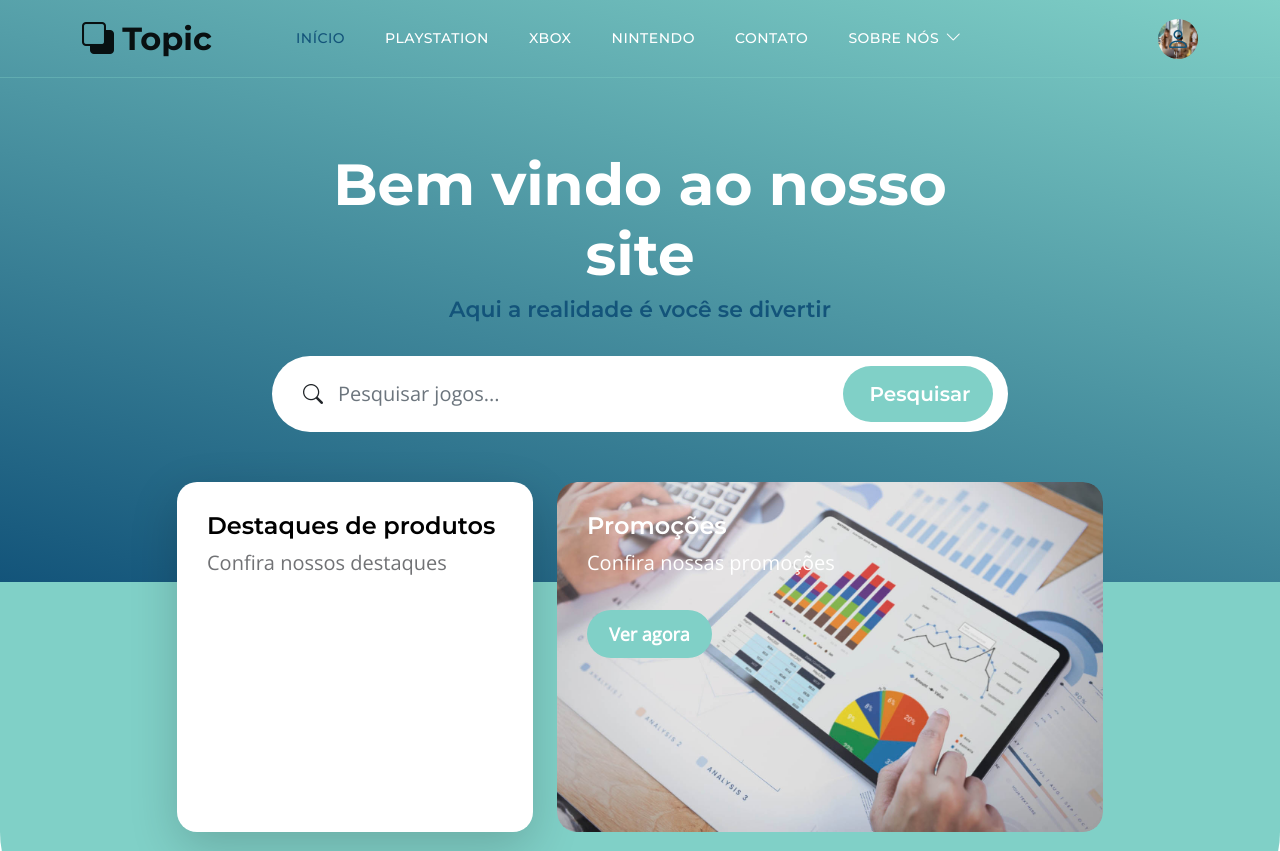
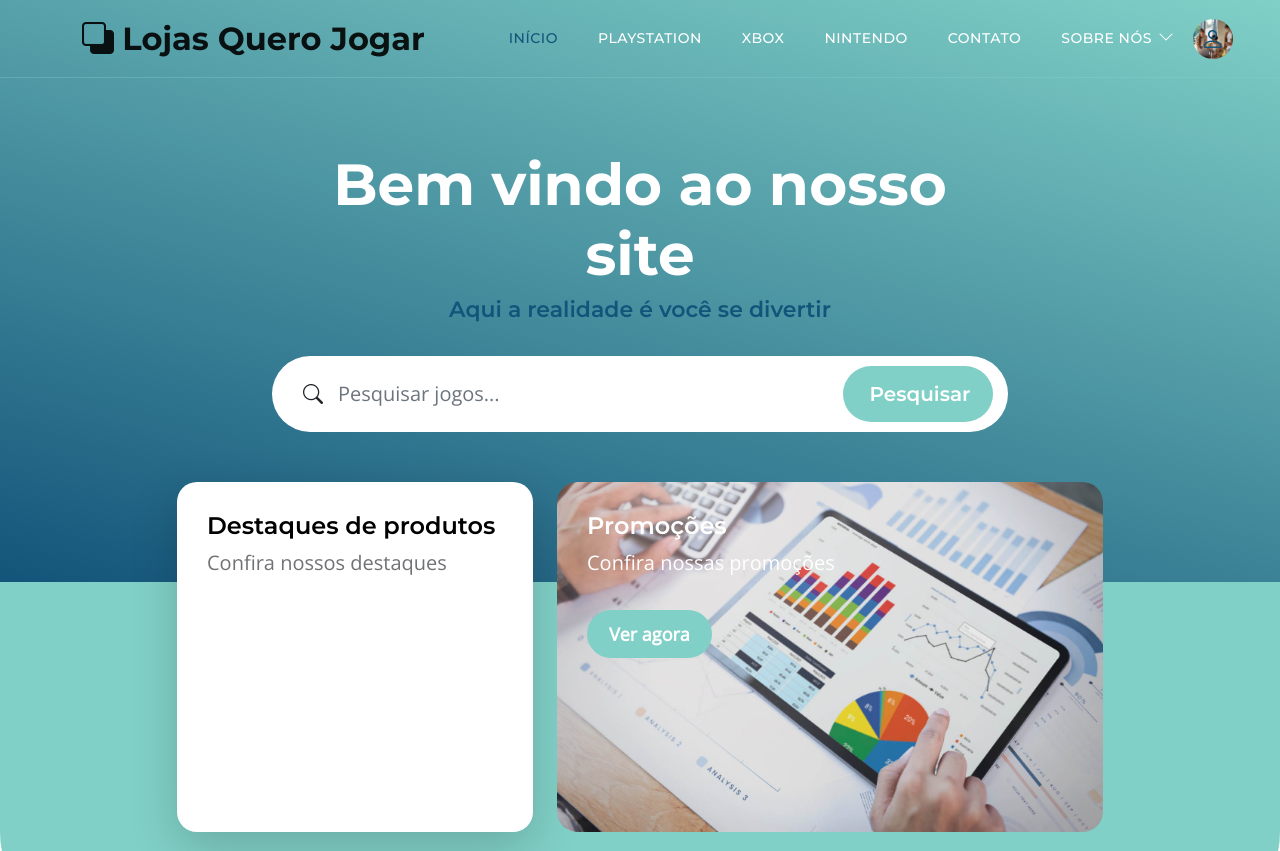
Before and after one commit to miguelfeitosavieira/miguelfvieira, a plain HTML site: page index.html in a window 1280 px wide. Shown: the top 851 px of the page. Drawn offline with nearby package versions, Linux system fonts and the light colour scheme.

Commit message:
teste110

```diff
--- a/index.html
+++ b/index.html
@@ -38,7 +38,7 @@ https://templatemo.com/tm-590-topic-listing
                 <div class="container">
                     <a class="navbar-brand" href="index.html">
                         <i class="bi-back"></i>
-                        <span>Topic</span>
+                        <span>Lojas Quero Jogar</span>
                     </a>
 
                     <div class="d-lg-none ms-auto me-4">
```
